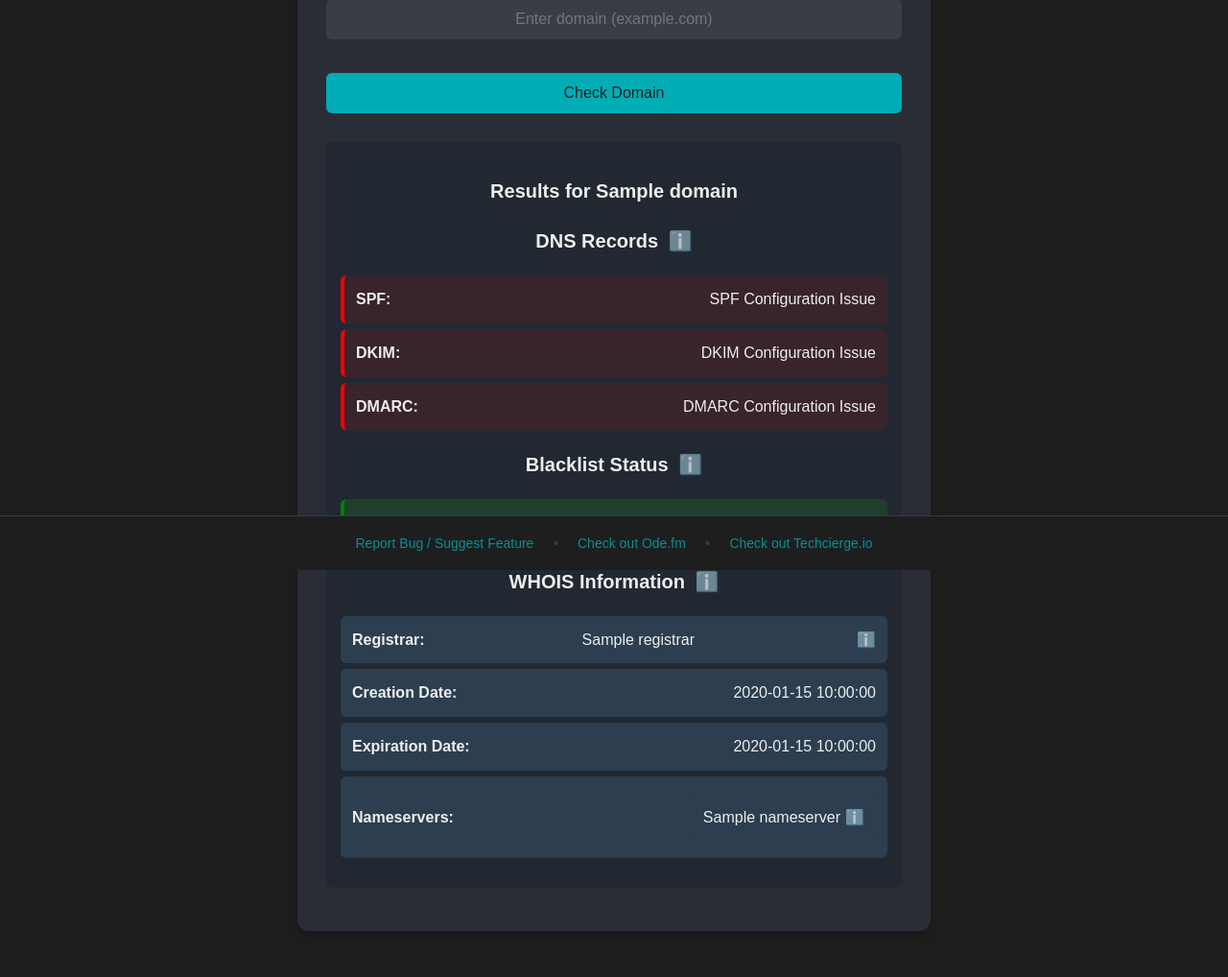
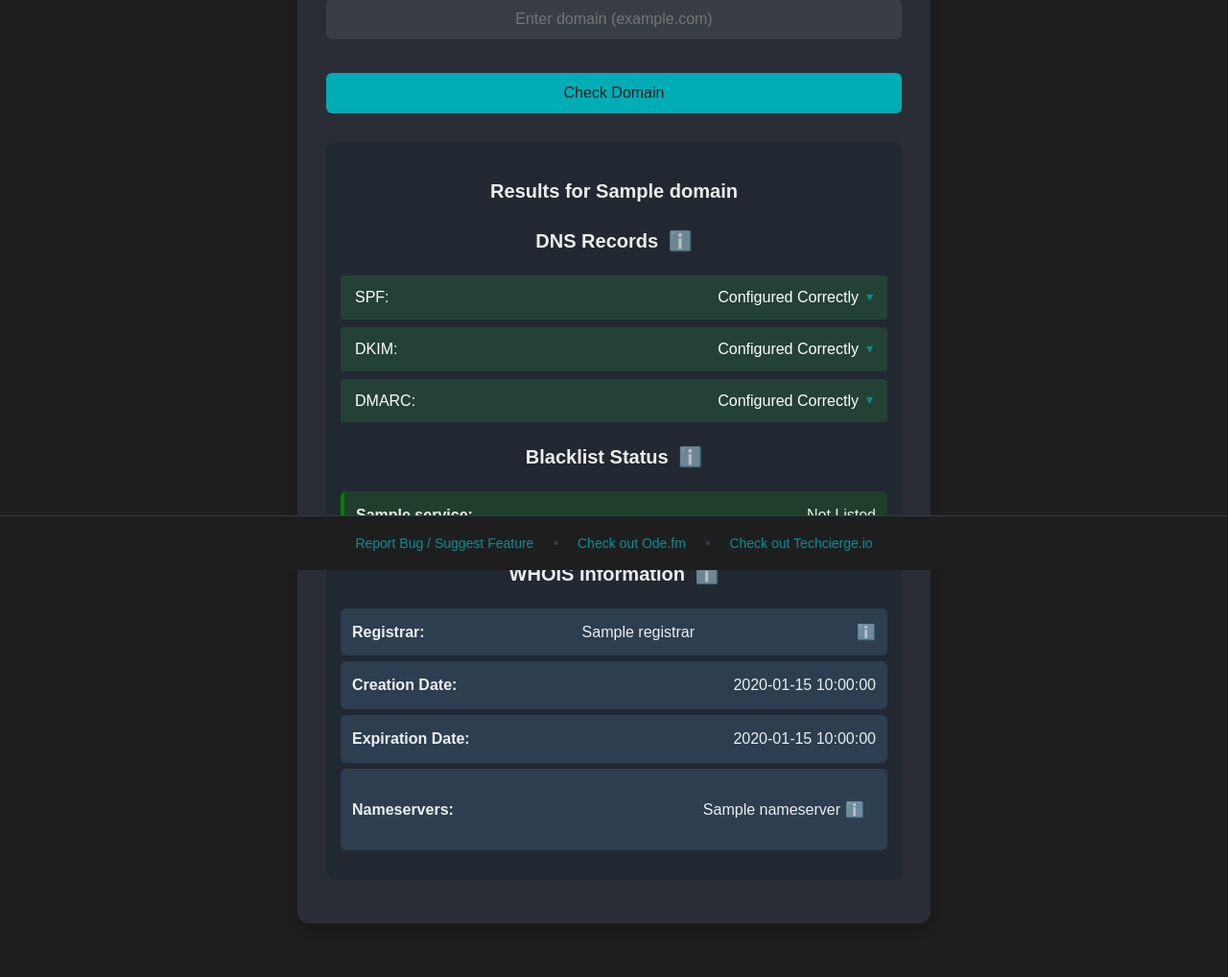
Before and after one commit to OopsyJuice/email-health-checker, a Flask app: template templates/index.html in a window 1280 px wide. Shown: the part 206-1224 px from the top of the page at 96% size. After the commit the page ends 1168 px from the top, so only its background shows below. Run offline with Flask 3, Linux system fonts and the light colour scheme; the template is opened without the code that fills it: most values are stand-ins (such as "Sample title", 1, 10 or a date in 2020); parts of the project's set-up code (start-up, migrations or seed data) failed here and were passed over.

Commit message:
feat: add expandable DNS record details with improved styling

```diff
--- a/static/css/styles.css
+++ b/static/css/styles.css
@@ -305,3 +305,139 @@ li {
 .home-link:hover {
     opacity: 0.8;
 }
+
+.expand-toggle {
+    background: none;
+    border: none;
+    padding: 4px;
+    cursor: pointer;
+    opacity: 0.7;
+    transition: all 0.2s;
+}
+
+.expand-toggle:hover {
+    opacity: 1;
+}
+
+.expand-icon {
+    fill: #00adb5;
+    transition: transform 0.2s;
+}
+
+.expand-toggle[aria-expanded="true"] .expand-icon {
+    transform: rotate(180deg);
+}
+
+.advanced-results {
+    overflow: hidden;
+    max-height: 0;
+    transition: max-height 0.3s ease-out;
+}
+
+.advanced-results.expanded {
+    max-height: 500px;
+    transition: max-height 0.5s ease-in;
+}
+
+.advanced-record {
+    margin-top: 15px;
+    padding: 10px;
+    background: rgba(0, 173, 181, 0.1);
+    border-radius: 4px;
+}
+
+.advanced-record h4 {
+    color: #00adb5;
+    margin: 0 0 8px 0;
+    font-size: 0.9em;
+}
+
+.record-details {
+    padding: 12px 15px;
+    background: rgba(0, 0, 0, 0.2);
+    font-family: monospace;
+    font-size: 16px !important;
+    line-height: 1.4;
+    border-top: 1px solid rgba(255, 255, 255, 0.1);
+    color: #ffffff;
+    white-space: pre-wrap;
+    word-break: break-word;
+    letter-spacing: 0.5px;
+}
+
+.dns-record {
+    margin-bottom: 10px;
+    display: flex;
+    align-items: center;
+    flex-wrap: wrap;
+}
+
+.record-type {
+    color: #ff0000;
+    margin-right: 8px;
+}
+
+.status-text {
+    color: #ffffff;
+}
+
+.expand-toggle {
+    background: none;
+    border: none;
+    color: #00adb5;
+    cursor: pointer;
+    padding: 0;
+    font-size: 14px;
+    opacity: 0.7;
+    transition: transform 0.2s;
+    line-height: 1;
+    display: flex;
+    align-items: center;
+    margin-top: -2px; /* Adjust this value to fine-tune vertical alignment */
+}
+
+.record-details {
+    padding: 10px 15px;
+    background: rgba(0, 0, 0, 0.2);
+    font-family: monospace;
+    font-size: 0.85em;
+    border-top: 1px solid rgba(255, 255, 255, 0.1);
+}
+
+.hidden {
+    display: none;
+}
+
+.record-row {
+    background: rgba(40, 167, 69, 0.2);
+    border-radius: 4px;
+    margin-bottom: 8px;
+}
+
+.record-content {
+    display: flex;
+    justify-content: space-between;
+    align-items: center;
+    padding: 10px 15px;
+    min-height: 24px;
+}
+
+.record-type {
+    color: #ffffff;
+}
+
+.status-wrapper {
+    display: flex;
+    align-items: center;
+    gap: 8px;
+    white-space: nowrap;
+}
+
+.status {
+    color: #ffffff;
+}
+
+/* Additional specificity to ensure our styles take precedence */
+.result-subsection .record-row .record-details {
+    font-size: 16px !important;
+}
--- /dev/null
+++ b/static/js/dns-details.js
@@ -0,0 +1,19 @@
+document.addEventListener('DOMContentLoaded', function() {
+    const expandToggles = document.querySelectorAll('.expand-toggle');
+
+    expandToggles.forEach(toggle => {
+        toggle.addEventListener('click', function() {
+            const isExpanded = this.getAttribute('aria-expanded') === 'true';
+            this.setAttribute('aria-expanded', !isExpanded);
+
+            const details = this.closest('.record-content')
+                               .nextElementSibling;
+
+            if (!isExpanded) {
+                details.classList.remove('hidden');
+            } else {
+                details.classList.add('hidden');
+            }
+        });
+    });
+});
--- a/templates/index.html
+++ b/templates/index.html
@@ -62,38 +62,51 @@
 
                         <div class="result-subsection">
                             <h3>DNS Records <span class="tooltip" title="DNS records verify domain ownership and prevent email spoofing">ℹ️</span></h3>
-                            <ul>
-                                <li class="{% if result.dns_results.SPF == True %}good{% elif result.dns_results.SPF == 'Record Not Found' %}warning{% else %}bad{% endif %}">
-                                    <strong>SPF:</strong>
-                                    {% if result.dns_results.SPF == True %}
-                                        Configured Correctly
-                                    {% elif result.dns_results.SPF == 'Record Not Found' %}
-                                        No SPF Record Found
-                                    {% else %}
-                                        SPF Configuration Issue
+
+                            <div class="record-row">
+                                <div class="record-content">
+                                    <span class="record-type">SPF:</span>
+                                    <div class="status-wrapper">
+                                        <span class="status">Configured Correctly</span>
+                                        <button class="expand-toggle" aria-label="Show SPF details" aria-expanded="false">▾</button>
+                                    </div>
+                                </div>
+                                <div class="record-details hidden">
+                                    {% if result.dns_results.spf_details %}
+                                        {{ result.dns_results.spf_details }}
                                     {% endif %}
-                                </li>
-                                <li class="{% if result.dns_results.DKIM == True %}good{% elif result.dns_results.DKIM == 'Record Not Found' %}warning{% else %}bad{% endif %}">
-                                    <strong>DKIM:</strong>
-                                    {% if result.dns_results.DKIM == True %}
-                                        Configured Correctly
-                                    {% elif result.dns_results.DKIM == 'Record Not Found' %}
-                                        No DKIM Record Found
-                                    {% else %}
-                                        DKIM Configuration Issue
+                                </div>
+                            </div>
+
+                            <div class="record-row">
+                                <div class="record-content">
+                                    <span class="record-type">DKIM:</span>
+                                    <div class="status-wrapper">
+                                        <span class="status">Configured Correctly</span>
+                                        <button class="expand-toggle" aria-label="Show DKIM details" aria-expanded="false">▾</button>
+                                    </div>
+                                </div>
+                                <div class="record-details hidden">
+                                    {% if result.dns_results.dkim_details %}
+                                        {{ result.dns_results.dkim_details }}
                                     {% endif %}
-                                </li>
-                                <li class="{% if result.dns_results.DMARC == True %}good{% elif result.dns_results.DMARC == 'Record Not Found' %}warning{% else %}bad{% endif %}">
-                                    <strong>DMARC:</strong>
-                                    {% if result.dns_results.DMARC == True %}
-                                        Configured Correctly
-                                    {% elif result.dns_results.DMARC == 'Record Not Found' %}
-                                        No DMARC Record Found
-                                    {% else %}
-                                        DMARC Configuration Issue
+                                </div>
+                            </div>
+
+                            <div class="record-row">
+                                <div class="record-content">
+                                    <span class="record-type">DMARC:</span>
+                                    <div class="status-wrapper">
+                                        <span class="status">Configured Correctly</span>
+                                        <button class="expand-toggle" aria-label="Show DMARC details" aria-expanded="false">▾</button>
+                                    </div>
+                                </div>
+                                <div class="record-details hidden">
+                                    {% if result.dns_results.dmarc_details %}
+                                        {{ result.dns_results.dmarc_details }}
                                     {% endif %}
-                                </li>
-                            </ul>
+                                </div>
+                            </div>
                         </div>
 
                         <div class="result-subsection">
@@ -159,5 +172,6 @@
     </footer>
 
     <script src="{{ url_for('static', filename='js/domain-validation.js') }}"></script>
+    <script src="{{ url_for('static', filename='js/dns-details.js') }}"></script>
 </body>
 </html>
```
Also changed, not shown: api/utils.py (+17 -8 lines).
